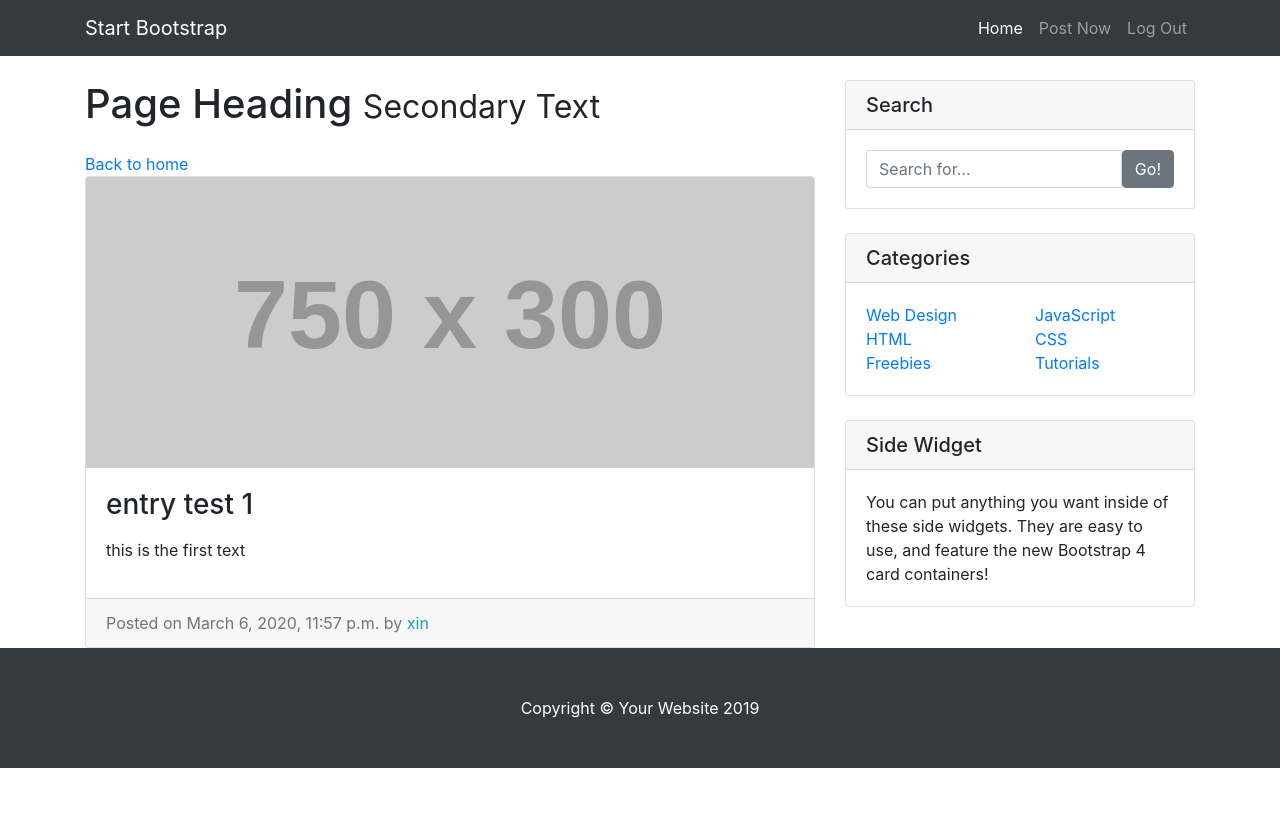
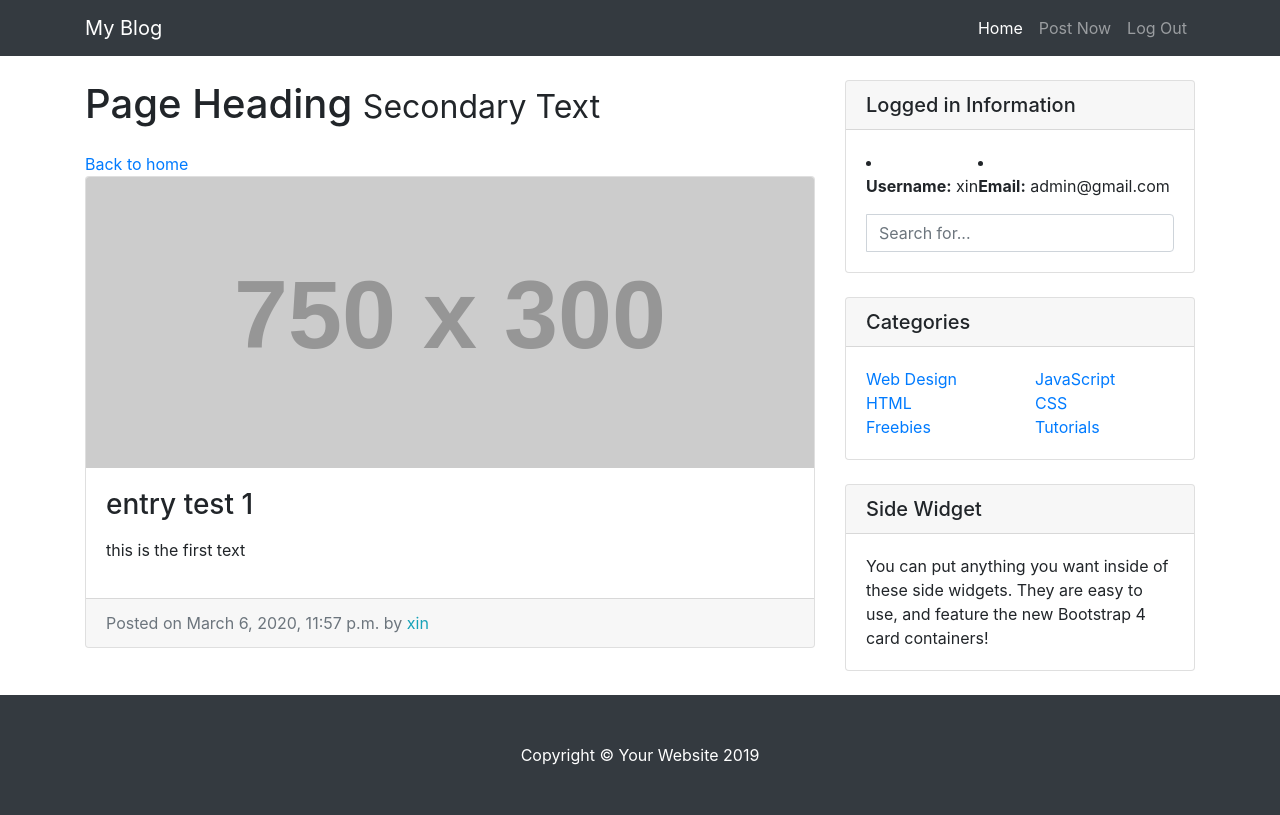
Before and after one commit to xingY97/contractor_django, a Django app: page /entry/1/ in a window 1280 px wide. Before the commit the page ends 768 px from the top, so only its background shows below. Run offline with Django 3.2, Linux system fonts and the light colour scheme; a user stored in the database is signed in; data comes from the database, SQL or seed files in the repository; both versions use the stored data as it was after the commit; grey boxes labelled with a size stand in for pictures from a placeholder-image service; some libraries are stand-ins or nearby versions.

Commit message:
user gets redirect to home page

```diff
--- a/blog/entries/templates/entries/base.html
+++ b/blog/entries/templates/entries/base.html
@@ -24,7 +24,7 @@
   <!-- Navigation -->
   <nav class="navbar navbar-expand-lg navbar-dark bg-dark fixed-top">
     <div class="container">
-      <a class="navbar-brand" href="#">Start Bootstrap</a>
+      <a class="navbar-brand" href="{% url 'blog-home' %}">My Blog</a>
       <button class="navbar-toggler" type="button" data-toggle="collapse" data-target="#navbarResponsive" aria-controls="navbarResponsive" aria-expanded="false" aria-label="Toggle navigation">
         <span class="navbar-toggler-icon"></span>
       </button>
@@ -36,7 +36,7 @@
             </a>
           </li>
           <li class="nav-item">
-            <a class="nav-link" href="#">Post Now</a>
+            <a class="nav-link" href="{% url 'create_entry' %}">Post Now</a>
           </li>
           <li class="nav-item">
             <a class="nav-link" href="{% url 'logout' %}">Log Out</a>
@@ -59,13 +59,17 @@
 
         <!-- Search Widget -->
         <div class="card my-4">
-          <h5 class="card-header">Search</h5>
+          <h5 class="card-header">Logged in Information</h5>
           <div class="card-body">
             <div class="input-group">
+              <li>
+                <p><Strong>Username:</Strong> {{user.username}}</p>
+                <li>
+                  <p><Strong>Email:</Strong> {{user.email}}</p>
+                </li>
+              </li>
               <input type="text" class="form-control" placeholder="Search for...">
-              <span class="input-group-btn">
-                <button class="btn btn-secondary" type="button">Go!</button>
-              </span>
+
             </div>
           </div>
         </div>
--- a/blog/users/views.py
+++ b/blog/users/views.py
@@ -1,11 +1,17 @@
 from django.shortcuts import render
 from .forms import RegistrationForm
+from django.contrib.auth import authenticate, login
 
 def register(request):
     if request.method =='POST':
         form = RegistrationForm(request.Post)
         if form.is_valid():
             form.save()
+            username = request.POST['username']
+            password = request.POST['password1']
+            user = authenticate(request, username=username, password=password)
+            login(request,user)
+            return redirect ('blog-home')
     else:
         form = RegistrationForm()
 
```
Also changed, not shown: blog/db.sqlite3.
